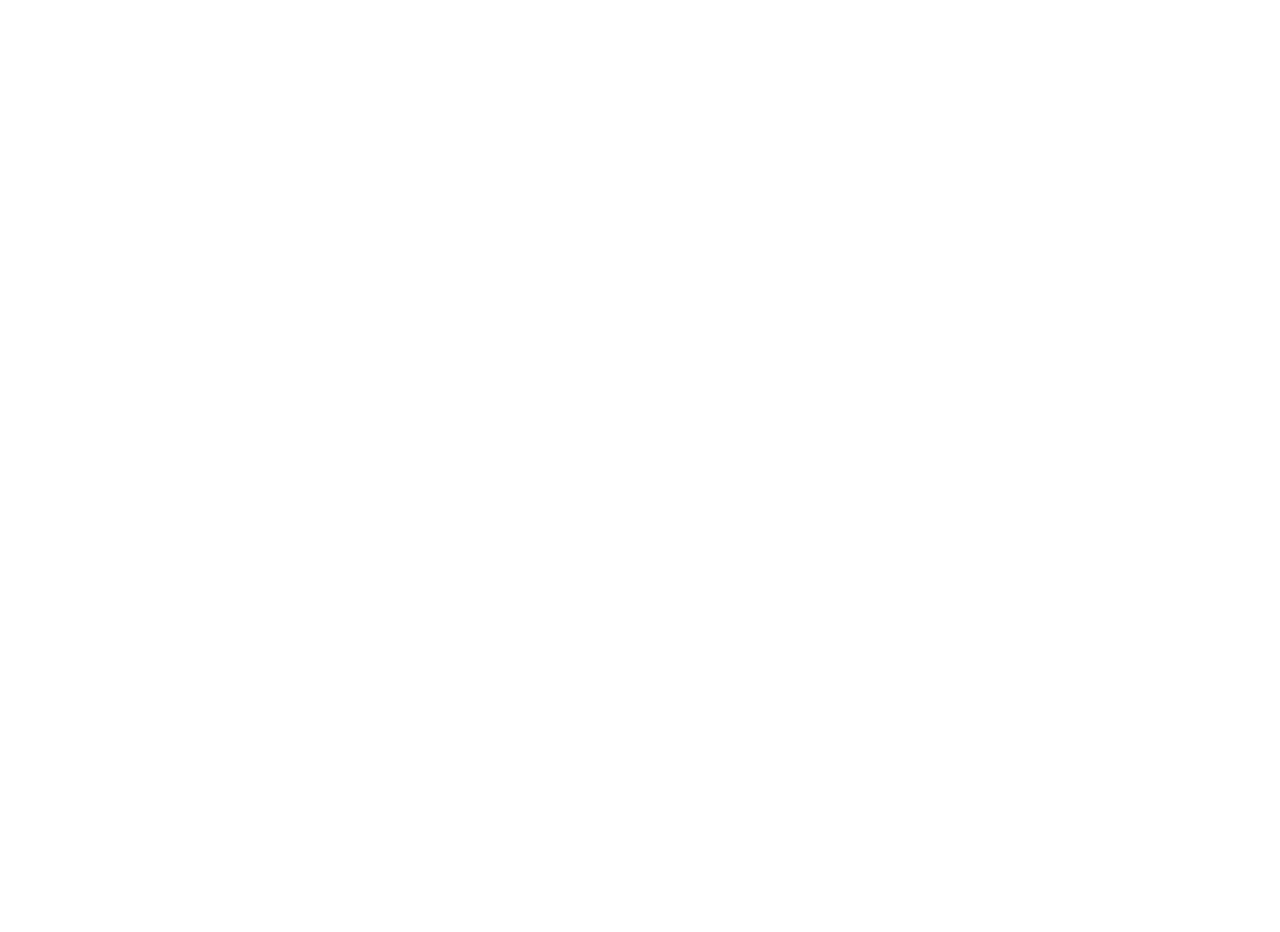
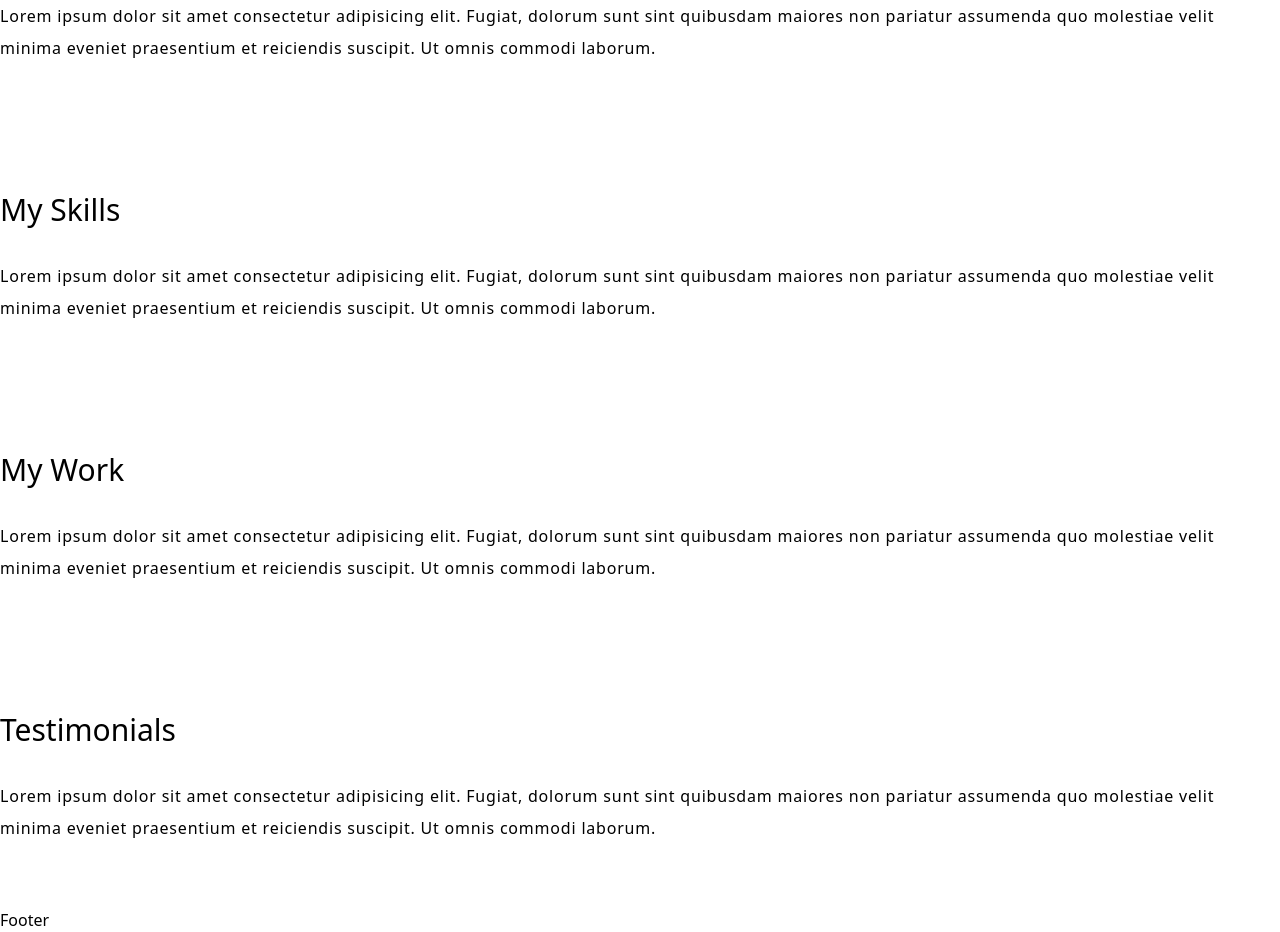
Before and after one commit to rvaguerra/my-website, a Vue app: page / in a window 1280 px wide. Shown: the part 220-1152 px from the top of the page. Before the commit the page ends 800 px from the top, so only its background shows below. Built offline with nearby package versions, Linux system fonts and the light colour scheme.

Commit message:
Updated content to using the section component

```diff
--- a/src/components/Hello.vue
+++ b/src/components/Hello.vue
@@ -1,3 +1,20 @@
 <template>
-  <section>Hello</section>
+  <section>
+    <SectionContainer title="Hello">
+      Lorem ipsum dolor sit amet consectetur adipisicing elit. Fugiat, dolorum
+      sunt sint quibusdam maiores non pariatur assumenda quo molestiae velit
+      minima eveniet praesentium et reiciendis suscipit. Ut omnis commodi
+      laborum.
+    </SectionContainer>
+  </section>
 </template>
+
+<script>
+import SectionContainer from "./ui/Section/Container";
+
+export default {
+  components: {
+    SectionContainer,
+  },
+};
+</script>
--- a/src/components/MySkills.vue
+++ b/src/components/MySkills.vue
@@ -1,3 +1,20 @@
 <template>
-  <section>My Skills</section>
+  <section>
+    <SectionContainer title="My Skills">
+      Lorem ipsum dolor sit amet consectetur adipisicing elit. Fugiat, dolorum
+      sunt sint quibusdam maiores non pariatur assumenda quo molestiae velit
+      minima eveniet praesentium et reiciendis suscipit. Ut omnis commodi
+      laborum.
+    </SectionContainer>
+  </section>
 </template>
+
+<script>
+import SectionContainer from "./ui/Section/Container";
+
+export default {
+  components: {
+    SectionContainer,
+  },
+};
+</script>
--- a/src/components/MyWork.vue
+++ b/src/components/MyWork.vue
@@ -1,3 +1,20 @@
 <template>
-  <section>My Work</section>
+  <section>
+    <SectionContainer title="My Work">
+      Lorem ipsum dolor sit amet consectetur adipisicing elit. Fugiat, dolorum
+      sunt sint quibusdam maiores non pariatur assumenda quo molestiae velit
+      minima eveniet praesentium et reiciendis suscipit. Ut omnis commodi
+      laborum.
+    </SectionContainer>
+  </section>
 </template>
+
+<script>
+import SectionContainer from "./ui/Section/Container";
+
+export default {
+  components: {
+    SectionContainer,
+  },
+};
+</script>
--- a/src/components/Testimonials.vue
+++ b/src/components/Testimonials.vue
@@ -1,3 +1,20 @@
 <template>
-  <section>Testimonials</section>
+  <section>
+    <SectionContainer title="Testimonials">
+      Lorem ipsum dolor sit amet consectetur adipisicing elit. Fugiat, dolorum
+      sunt sint quibusdam maiores non pariatur assumenda quo molestiae velit
+      minima eveniet praesentium et reiciendis suscipit. Ut omnis commodi
+      laborum.
+    </SectionContainer>
+  </section>
 </template>
+
+<script>
+import SectionContainer from "./ui/Section/Container";
+
+export default {
+  components: {
+    SectionContainer,
+  },
+};
+</script>
```
